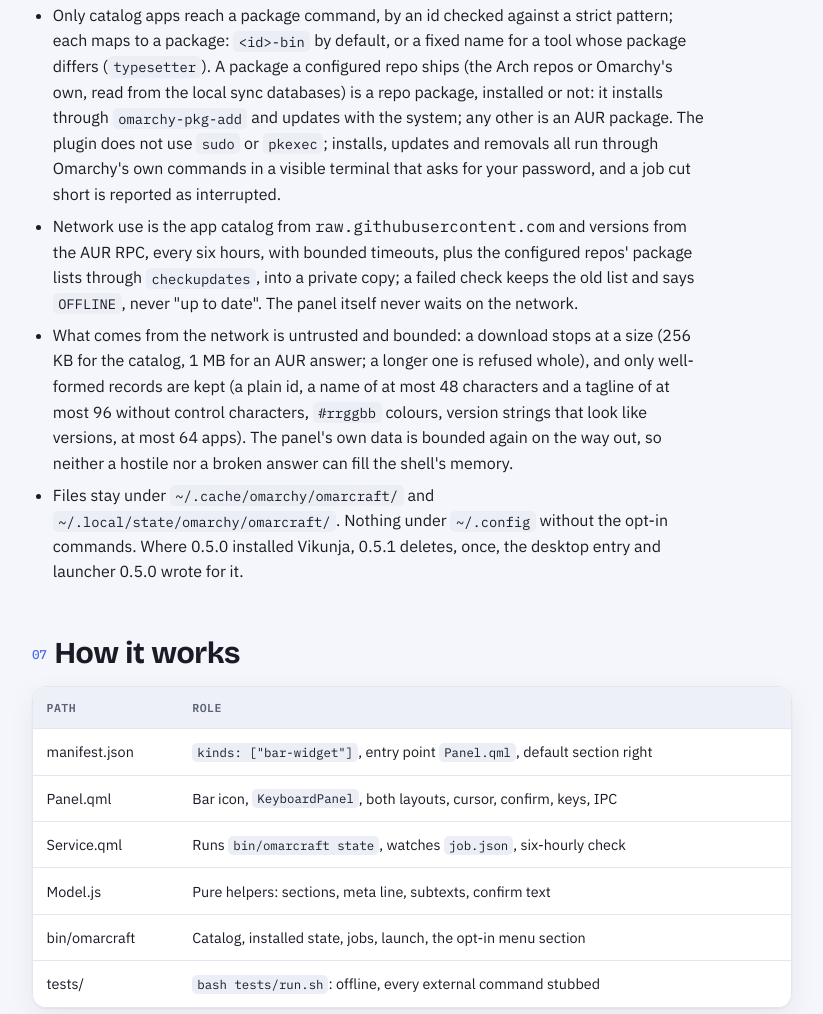
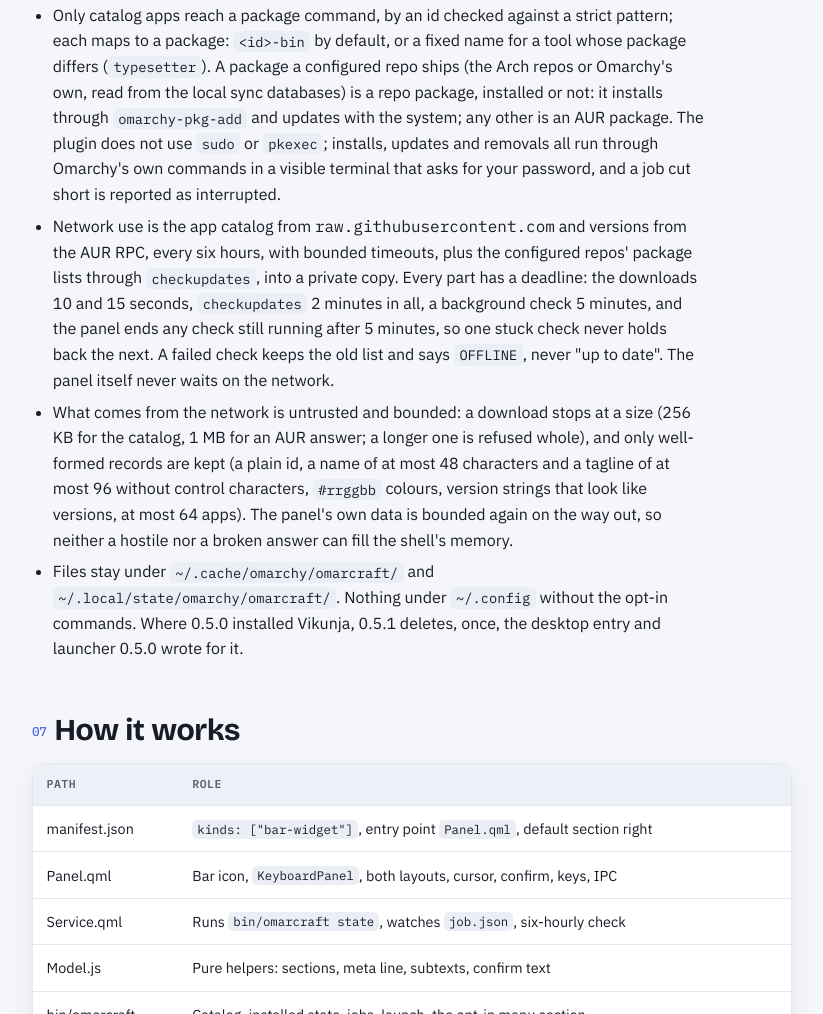
Before and after one commit to dreamsgarage/OmarCraft, a plain HTML site: page docs/README.html in a window 1280 px wide. Shown: the part 6387-7401 px from the top of the page, without its empty margins (228-1051 px from the left). Drawn offline with nearby package versions, Linux system fonts and the light colour scheme.

Commit message:
0.5.7: deadlines on every check (the marketplace review of 0.5.6, #14528)
checkupdates runs under timeout 120 s (REPO_CHECK_SECONDS), a detached refresh
under 300 s (REFRESH_DEADLINE_SECONDS), and Service.qml ends a check or catalog
refresh still running after 5 minutes. A mirror trickling just above pacman's
low-speed threshold can no longer hold a check, or the lock that stops the next one,
for hours; a check cut short keeps the previous answer.

Tests: 294 (7 new: a never-ending fake mirror cut off within seconds, no process
left, previous answer kept; the refresh deadline; the panel watchdog). Docs: README
(md, html), changelog, plan, acceptance rows 79-80; Testing.md: '[ahead N]' is fine.

Co-Authored-By: Claude Opus 5.5 <noreply@anthropic.com>

```diff
--- a/docs/README.html
+++ b/docs/README.html
@@ -492,7 +492,7 @@ omarchy restart shell</code></pre>
     <h2 id="safety-h"><span class="num">06</span>Safety</h2>
     <ul>
       <li>Only catalog apps reach a package command, by an id checked against a strict pattern; each maps to a package: <code>&lt;id&gt;-bin</code> by default, or a fixed name for a tool whose package differs (<code>typesetter</code>). A package a configured repo ships (the Arch repos or Omarchy's own, read from the local sync databases) is a repo package, installed or not: it installs through <code>omarchy-pkg-add</code> and updates with the system; any other is an AUR package. The plugin does not use <code>sudo</code> or <code>pkexec</code>; installs, updates and removals all run through Omarchy's own commands in a visible terminal that asks for your password, and a job cut short is reported as interrupted.</li>
-      <li>Network use is the app catalog from <span class="mono">raw.githubusercontent.com</span> and versions from the AUR RPC, every six hours, with bounded timeouts, plus the configured repos' package lists through <code>checkupdates</code>, into a private copy; a failed check keeps the old list and says <code>OFFLINE</code>, never "up to date". The panel itself never waits on the network.</li>
+      <li>Network use is the app catalog from <span class="mono">raw.githubusercontent.com</span> and versions from the AUR RPC, every six hours, with bounded timeouts, plus the configured repos' package lists through <code>checkupdates</code>, into a private copy. Every part has a deadline: the downloads 10 and 15 seconds, <code>checkupdates</code> 2 minutes in all, a background check 5 minutes, and the panel ends any check still running after 5 minutes, so one stuck check never holds back the next. A failed check keeps the old list and says <code>OFFLINE</code>, never "up to date". The panel itself never waits on the network.</li>
       <li>What comes from the network is untrusted and bounded: a download stops at a size (256 KB for the catalog, 1 MB for an AUR answer; a longer one is refused whole), and only well-formed records are kept (a plain id, a name of at most 48 characters and a tagline of at most 96 without control characters, <code>#rrggbb</code> colours, version strings that look like versions, at most 64 apps). The panel's own data is bounded again on the way out, so neither a hostile nor a broken answer can fill the shell's memory.</li>
       <li>Files stay under <code>~/.cache/omarchy/omarcraft/</code> and <code>~/.local/state/omarchy/omarcraft/</code>. Nothing under <code>~/.config</code> without the opt-in commands. Where 0.5.0 installed Vikunja, 0.5.1 deletes, once, the desktop entry and launcher 0.5.0 wrote for it.</li>
     </ul>
```
Also changed, not shown: 8 other files.
